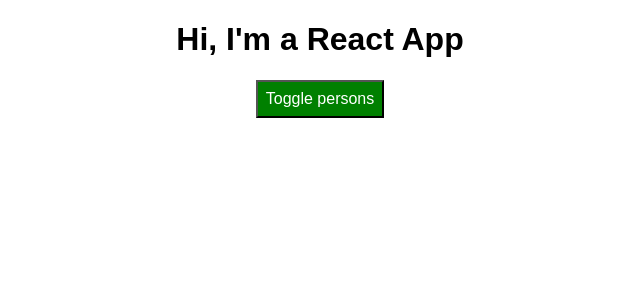
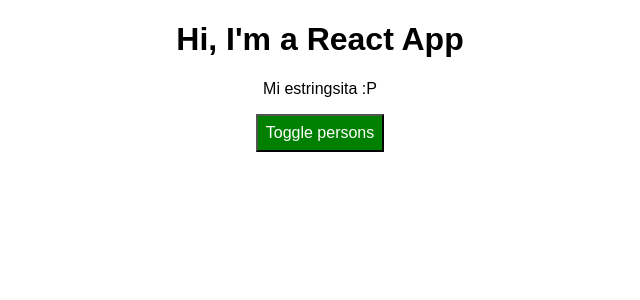
Before and after one commit to marcos8896/react-complete-guide, a React (Create React App) app: page / in a window 1280 px wide. Shown: the top 300 px of the page, without its empty margins (320-960 px from the left). Built offline with nearby package versions, Linux system fonts and the light colour scheme.

Commit message:
Section 5 - Lecture 63 : Setting CSS Class Name  Dynamically.

```diff
--- a/src/App.css
+++ b/src/App.css
@@ -1,3 +1,11 @@
 .App {
   text-align: center;
 }
+
+.red {
+  color: red;
+}
+
+.bold {
+  font-weight: bold;
+}
--- a/src/App.js
+++ b/src/App.js
@@ -75,9 +75,15 @@
 
     }
 
+    let classes = [];
+    if (this.state.persons.length <= 2) classes.push('red');
+
+    if (this.state.persons.length <= 1) classes.push('bold');
+
     return (
       <div className="App">
         <h1>Hi, I'm a React App</h1>
+        <p className={classes.join(' ')}>Mi estringsita :P</p>
         <button
           style={style}
           onClick={this.togglePersonsHandler}>Toggle persons</button>
```
